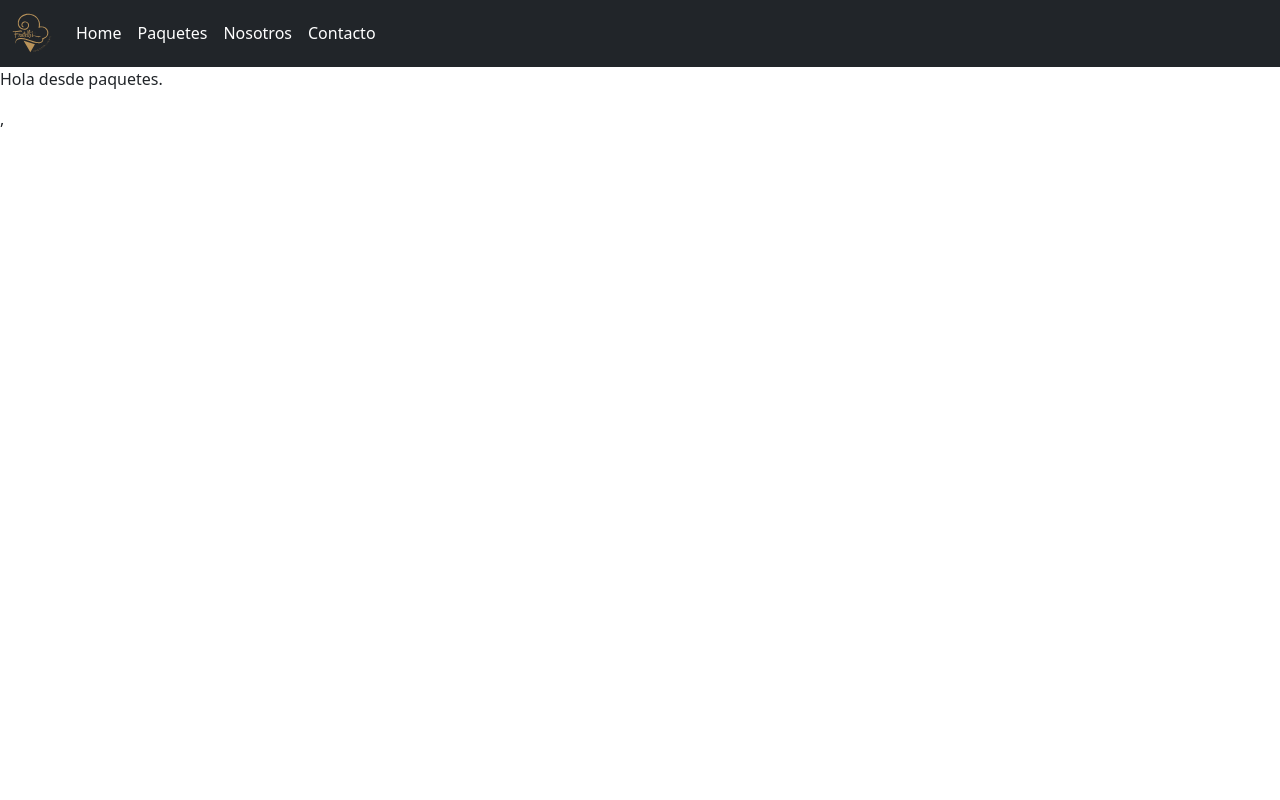
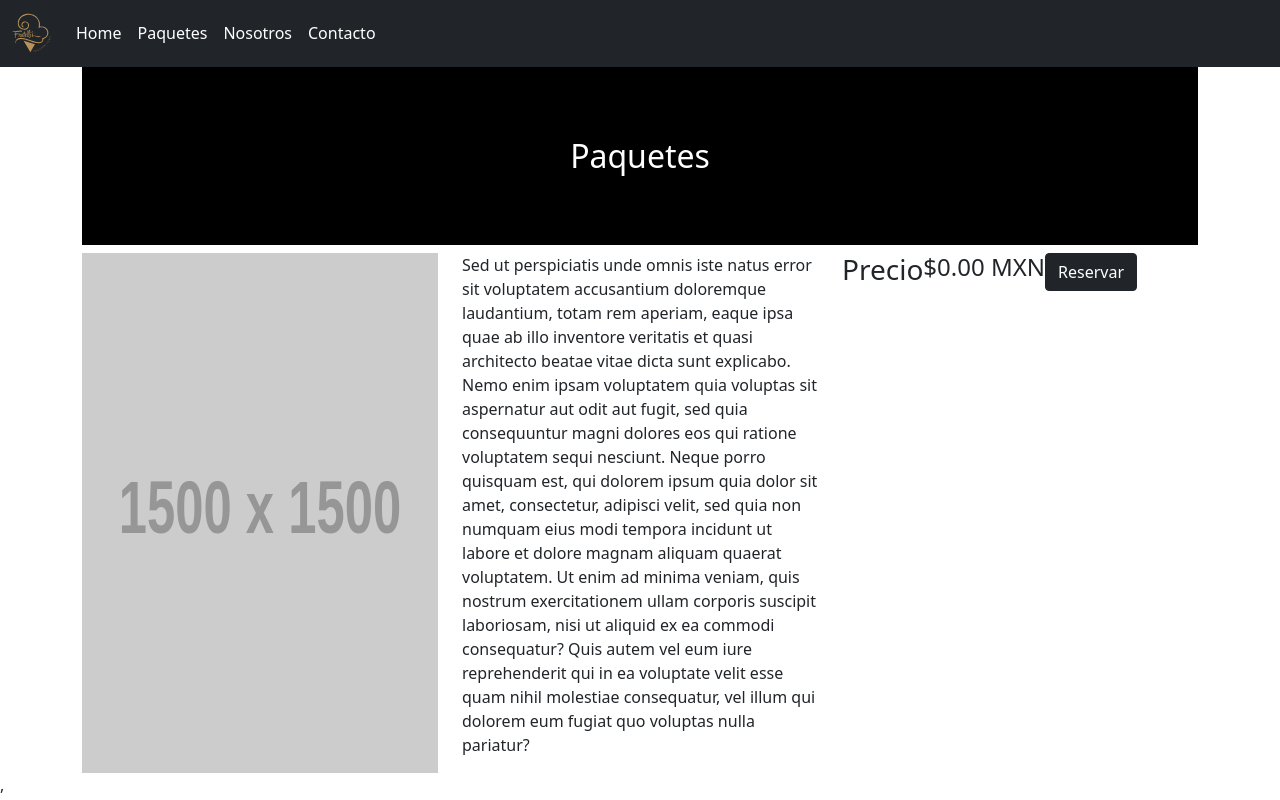
Before and after one commit to Salomon-mtz/fratellis-front, a React (Create React App) app: page /paquetes in a window 1280 px wide. Built offline with nearby package versions, Linux system fonts and the light colour scheme.

Commit message:
Add content to packages and home pages

```diff
--- a/src/AboutUs.js
+++ b/src/AboutUs.js
@@ -2,13 +2,13 @@
 function AboutUs() {
   return (
     <div className="container">
-      <div className="row">
-        <div className="col">
-          <img alt="Acerca de nosotros" src="https://via.placeholder.com/1500" />
+      <h2 className="header">Nosotros</h2>
+      <div className="row d-flex">
+        <div className="col d-flex">
+          <img className="about" alt="Acerca de nosotros" src="https://via.placeholder.com/1500" />
         </div>
-        <div className="col">
-          <h2>Nosotros</h2>
-          <p>
+        <div className="col d-flex">
+          <p className="history">
           Sed ut perspiciatis unde omnis iste natus error sit voluptatem accusantium doloremque laudantium, totam rem aperiam, eaque ipsa quae ab illo inventore veritatis et quasi architecto beatae vitae dicta sunt explicabo. Nemo enim ipsam voluptatem quia voluptas sit aspernatur aut odit aut fugit, sed quia consequuntur magni dolores eos qui ratione voluptatem sequi nesciunt. Neque porro quisquam est, qui dolorem ipsum quia dolor sit amet, consectetur, adipisci velit, sed quia non numquam eius modi tempora incidunt ut labore et dolore magnam aliquam quaerat voluptatem. Ut enim ad minima veniam, quis nostrum exercitationem ullam corporis suscipit laboriosam, nisi ut aliquid ex ea commodi consequatur? Quis autem vel eum iure reprehenderit qui in ea voluptate velit esse quam nihil molestiae consequatur, vel illum qui dolorem eum fugiat quo voluptas nulla pariatur?
           </p>
         </div>
--- a/src/App.css
+++ b/src/App.css
@@ -36,7 +36,3 @@
     transform: rotate(360deg);
   }
 }
-
-img {
-  max-width: 100%;
-}
--- a/src/App.js
+++ b/src/App.js
@@ -2,7 +2,7 @@ import './App.css';
 
 function App() {
   return (
-    <p>Hola desde Home.</p>
+    <img className="home" alt="Vídeo presentación" src="https://via.placeholder.com/1920x720" />
   );
 }
 
--- a/src/Contacto.js
+++ b/src/Contacto.js
@@ -1,7 +1,8 @@
 
 function Contact() {
   return (
-    <div className="container container-form">
+    <div className="container">
+      <h2 className="header">Contacto</h2>
       <div className="row justify-content-md-center">
         <form className="col-lg-9">
           <div className="form-row d-flex">
--- a/src/Menu.js
+++ b/src/Menu.js
@@ -3,7 +3,7 @@ import { Link } from 'react-router-dom';
 
 function Menu(){
   return (
-    <nav className="navbar navbar-expand-lg navbar-dark bg-dark text-center">
+    <nav className="navbar navbar-expand-lg navbar-dark bg-dark">
       <div className="container-fluid">
         <Link className="navbar-brand" to="/">
           <Logo width="40px" />
--- a/src/Packages.js
+++ b/src/Packages.js
@@ -1,7 +1,30 @@
 
 function Packages() {
   return (
-    <p>Hola desde paquetes.</p>
+    <div className="container">
+    <h2 className="header">Paquetes</h2>
+    <div className="row d-flex">
+      <div className="col d-flex">
+        <img className="package" alt="Acerca de nosotros" src="https://via.placeholder.com/1500" />
+      </div>
+      <div className="col d-flex">
+        <p className="about">
+        Sed ut perspiciatis unde omnis iste natus error sit voluptatem accusantium doloremque laudantium, totam rem aperiam, eaque ipsa quae ab illo inventore veritatis et quasi architecto beatae vitae dicta sunt explicabo. Nemo enim ipsam voluptatem quia voluptas sit aspernatur aut odit aut fugit, sed quia consequuntur magni dolores eos qui ratione voluptatem sequi nesciunt. Neque porro quisquam est, qui dolorem ipsum quia dolor sit amet, consectetur, adipisci velit, sed quia non numquam eius modi tempora incidunt ut labore et dolore magnam aliquam quaerat voluptatem. Ut enim ad minima veniam, quis nostrum exercitationem ullam corporis suscipit laboriosam, nisi ut aliquid ex ea commodi consequatur? Quis autem vel eum iure reprehenderit qui in ea voluptate velit esse quam nihil molestiae consequatur, vel illum qui dolorem eum fugiat quo voluptas nulla pariatur?
+        </p>
+      </div>
+      <div className="col d-flex">
+        <h3 className="price">
+          Precio
+        </h3>
+        <h4 className="amount">
+          $0.00 MXN
+        </h4>
+        <div>
+          <button type="button" class="btn btn-dark">Reservar</button>
+        </div>
+      </div>
+    </div>
+  </div>
   );
 }
 
--- a/src/index.css
+++ b/src/index.css
@@ -12,10 +12,25 @@ code {
     monospace;
 }
 
-.fratellis-logo{
-  max-width: 40px;
+.header{
+  text-align: center;
+  background-color: black;
+  color: white;
+  padding: 70px 0px 70px 0px;
 }
 
-.container-form{
-  margin: 30px 3px 3px 0px;
+.history{
+  text-align: justify;
 }
+
+.about{
+  max-width: 100%;
+}
+
+.package{
+  max-width: 100%;
+}
+
+h3{
+  text-align: center;
+}
```
